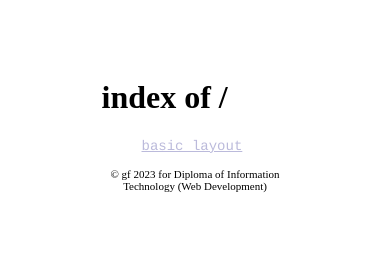
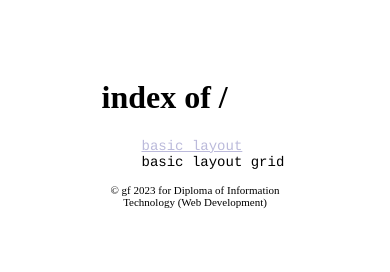
Before and after one commit to grmye/dipitproject, a plain HTML site: page index.html in a window 390 px wide. Drawn offline with Linux system fonts and the light colour scheme.

Commit message:
grid layout

```diff
--- /dev/null
+++ b/basiclayoutgrid.css
@@ -0,0 +1,66 @@
+html {
+	box-sizing: border-box;
+}
+body {
+    background-color: #fff;
+}
+
+#wrapper {
+    display: grid;
+    grid-template-columns: 235px 750px;
+    grid-template-rows: 150px 500px 95px;
+    grid-template-areas:
+    "header header"
+    "nav main"
+    "footer footer";
+    grid-gap: 20px;
+    max-width: 1000px;
+    margin: auto;
+    height: 100vh;
+}
+
+header {
+    background-color: #828282;
+    grid-area: header;
+    max-height: 150px;
+}
+
+nav {
+    background-color: #754435;
+    grid-area: nav;
+}
+
+main {
+    background-color: #375170;
+    grid-area: main;
+}
+
+footer {
+    background-color: #5c5c5d;
+    max-height: 95px;
+    grid-area: footer;
+}
+
+/* I can't get the text to vertically align - please let me know what i've messed up im quite rusty */
+
+#text {
+    font-family: Arial, sans-serif;
+    font-size: 16px;
+    color: #fff;
+    display: grid;
+    align-items: center;
+    justify-content: center;
+}
+
+@media only screen and (max-width:800px)  {
+    #wrapper {
+        grid-template-columns: 1fr;
+        grid-template-rows: 0.5fr 0.8fr 2.2fr 0.5fr;
+        grid-template-areas:
+        "header"
+        "nav"
+        "main"
+        "footer";
+        grid-gap: 20px;
+    }
+}
--- a/index.html
+++ b/index.html
@@ -28,6 +28,10 @@ nav a:hover {
 nav a:visited {
     color: #8e8ea0;
 }
+nav a:visited:hover {
+    color: #fff;
+    background-color: #bbbadb;
+}
 
 footer {
     text-align: center;
@@ -43,6 +47,7 @@ footer {
     <nav>
         <ul>
             <li><a href="/basiclayout/basiclayout.html">basic layout</a></li>
+            <li><a href="basiclayout/basiclayoutgrid.html"></a>basic layout grid</li>
         </ul>
 </nav>
     <footer>
```
Also changed, not shown: basiclayoutgrid.html (added, +16 -0 lines).
